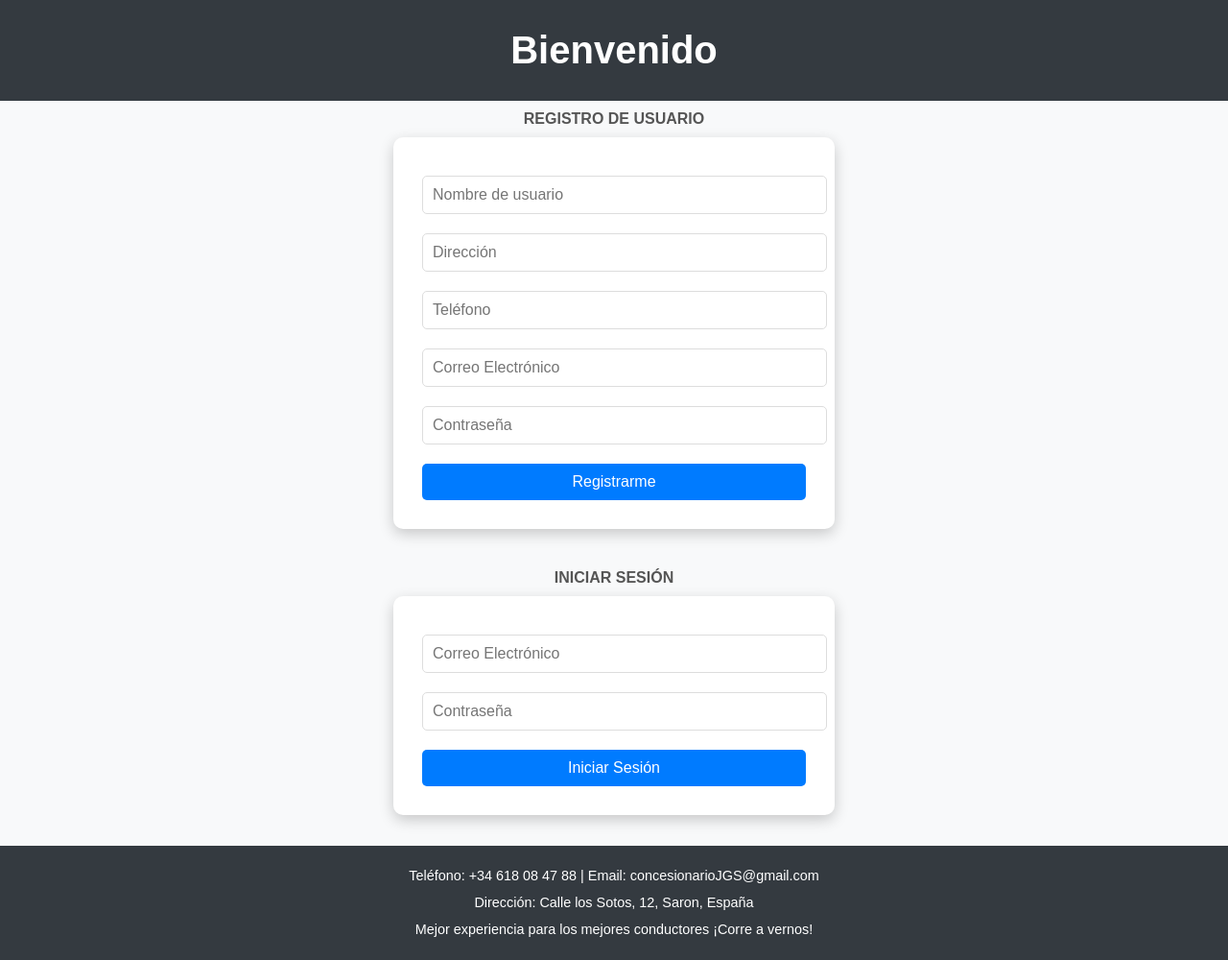
After one commit to kingkani69/tfg, a PHP site: page /registro.html in a window 1280 px wide. The commit adds this page. Shown: the whole page at 96% size. Run offline with PHP 8.4, Linux system fonts and the light colour scheme.

Commit message:
Add files via upload

```diff
--- a/BACK-END/registro.css
+++ b/BACK-END/registro.css
@@ -1,73 +1,142 @@
+/* General Styles */
 body {
-    font-family: Arial, sans-serif;
-    background-color: #f4f4f4;
+    font-family: 'Arial', sans-serif;
+    background-color: #f8f9fa;
     margin: 0;
     padding: 0;
 }
 
+/* Header Styling */
 header {
-    background-color: #333;
+    background-color: #343a40;
     color: #fff;
-    padding:200px 0px;
+    padding: 30px 20px;
     text-align: center;
 }
 
-.buttons {
+header h1 {
+    font-size: 2.5rem;
+    margin: 0;
+}
+
+/* Container for Forms */
+.container {
     display: flex;
     justify-content: center;
-    margin-top: 20px;
+    align-items: flex-start;
+    gap: 30px; /* Espacio entre los formularios */
+    padding: 20px;
+    flex-wrap: wrap; /* Permite que se ajusten para pantallas pequeñas */
 }
 
+/* Form Title Styling */
+form h2 {
+    font-size: 1.2rem;
+    font-weight: bold;
+    text-align: center;
+    margin-bottom: 15px;
+    color: #333;
+}
+
+/* Form Styling */
 form {
     background-color: #fff;
-    padding: 50px;
-    border-radius: 5px;
-    box-shadow: 0 0 10px rgba(0, 0, 0, 0.1);
-    width: 300px;
+    padding: 30px;
+    border-radius: 10px;
+    box-shadow: 0 5px 15px rgba(0, 0, 0, 0.2);
+    width: 100%;
+    max-width: 400px; /* Anchura fija para cada formulario */
 }
 
 form input[type="text"],
 form input[type="number"],
-form input[type="email"] {
+form input[type="email"],
+form input[type="password"] {
     width: 100%;
     padding: 10px;
     margin: 10px 0;
-    border: 1px solid #ccc;
+    border: 1px solid #ddd;
     border-radius: 5px;
+    font-size: 1rem;
+    transition: all 0.3s ease;
 }
 
+form input[type="text"]:focus,
+form input[type="number"]:focus,
+form input[type="email"]:focus,
+form input[type="password"]:focus {
+    border-color: #007bff;
+    outline: none;
+    box-shadow: 0 0 5px rgba(0, 123, 255, 0.5);
+}
+
+/* Buttons Styling */
 form button {
     width: 100%;
     padding: 10px;
     background-color: #007bff;
     color: #fff;
+    font-size: 1rem;
     border: none;
     border-radius: 5px;
     cursor: pointer;
     margin-top: 10px;
+    transition: background-color 0.3s ease;
 }
 
 form button:hover {
     background-color: #0056b3;
+    transform: scale(1.02); /* Pequeño efecto de zoom */
 }
 
-.container {
-    display: flex;
-    justify-content: center;
-    align-items: center;
-    height: calc(100vh - 60px);
+form button:active {
+    background-color: #003f7f;
 }
 
-.centered-div {
-    text-align: center;
+/* Section Title Styling */
+section {
+    display: flex;
+    flex-direction: column;
+    align-items: center;
 }
 
+section h2 {
+    font-size: 1rem;
+    font-weight: bold;
+    color: #555;
+    text-transform: uppercase;
+    margin: 10px 0;
+}
+
+/* Footer Styling */
 footer {
-    background-color: #333;
+    background-color: #343a40;
     color: #fff;
     text-align: center;
-    padding: 10px 0;
-    position: fixed;
+    padding: 15px 0;
+    position: relative;
     bottom: 0;
     width: 100%;
+    font-size: 0.9rem;
 }
+
+footer p {
+    margin: 5px 0;
+    line-height: 1.6;
+}
+
+/* Media Query for Mobile Devices */
+@media (max-width: 768px) {
+    .container {
+        flex-direction: column; /* Pone los formularios en columnas en pantallas pequeñas */
+        gap: 20px;
+    }
+
+    form {
+        width: 100%; /* Ocupa el ancho completo en pantallas pequeñas */
+    }
+
+    footer p {
+        font-size: 0.8rem;
+    }
+}
--- /dev/null
+++ b/BACK-END/registro.html
@@ -0,0 +1,49 @@
+<!DOCTYPE html>
+<html lang="en">
+<head>
+    <meta charset="UTF-8" />
+    <meta name="viewport" content="width=device-width, initial-scale=1.0">
+    <title>Registro e Inicio de Sesión</title>
+    <link rel="stylesheet" href="registro.css">
+    <script src="https://code.jquery.com/jquery-3.6.0.min.js"></script> <!-- Incluye jQuery -->
+</head>
+<body>
+    <header>
+        <h1>Bienvenido</h1>
+    </header>
+
+    <!-- Formulario de Registro -->
+    <section id="registro">
+        <h2>Registro de Usuario</h2>
+        <form id="miFormulario">
+            <input type="text" name="Nombre" id="Nombre" placeholder="Nombre de usuario" required>
+            <input type="text" name="Direccion" id="Direccion" placeholder="Dirección" required>
+            <input type="number" name="Telefono" id="Telefono" placeholder="Teléfono" required>
+            <input type="email" name="Correo_Electronico" id="Correo_Electronico" placeholder="Correo Electrónico" required>
+            <input type="password" name="Password" id="Password" placeholder="Contraseña" required>
+            <button id="boton1" type="submit" class="button">Registrarme</button>
+        </form>
+        <p id="resultado"></p>
+    </section>
+
+    <!-- Formulario de Inicio de Sesión -->
+    <section id="inicioSesion">
+        <h2>Iniciar Sesión</h2>
+        <form id="loginForm">
+            <input type="email" name="Correo" id="CorreoLogin" placeholder="Correo Electrónico" required>
+            <input type="password" name="Password" id="PasswordLogin" placeholder="Contraseña" required>
+            <button type="submit" class="button">Iniciar Sesión</button>
+        </form>
+        <p id="loginResultado"></p>
+    </section>
+
+    <footer class="bg-dark text-white text-center p-4 mt-4" id="contacto">
+        <p>Teléfono: +34 618 08 47 88 | Email: concesionarioJGS@gmail.com</p>
+        <p>Dirección: Calle los Sotos, 12, Saron, España</p>
+        <p>Mejor experiencia para los mejores conductores ¡Corre a vernos!</p>
+    </footer>
+
+    <script src="registro.js"></script>
+    <script src="login.js"></script>
+</body>
+</html>
--- /dev/null
+++ b/BACK-END/registro.js
@@ -0,0 +1,27 @@
+$(document).ready(function() {
+    $('#miFormulario').on('submit', function(event) {
+        event.preventDefault(); // Evita el envío tradicional
+
+        var formData = {
+            Nombre: $('#Nombre').val(),
+            Direccion: $('#Direccion').val(),
+            Telefono: $('#Telefono').val(),
+            Correo_Electronico: $('#Correo_Electronico').val(),
+            Password: $('#Password').val() // Incluimos la contraseña
+        };
+
+        $.ajax({
+            type: 'POST',
+            url: 'registro.php',
+            data: formData, // Enviamos como datos de formulario normales
+            dataType: 'json',
+            success: function(response) {
+                $('#resultado').text(response.message);
+            },
+            error: function(xhr, status, error) {
+                console.error('Error:', error);
+                $('#resultado').text('Error en el registro');
+            }
+        });
+    });
+});
```
Also changed, not shown: BACK-END/pruebaConexion.php (added, +26 -0 lines), BACK-END/registro.php (+36 -55 lines).
